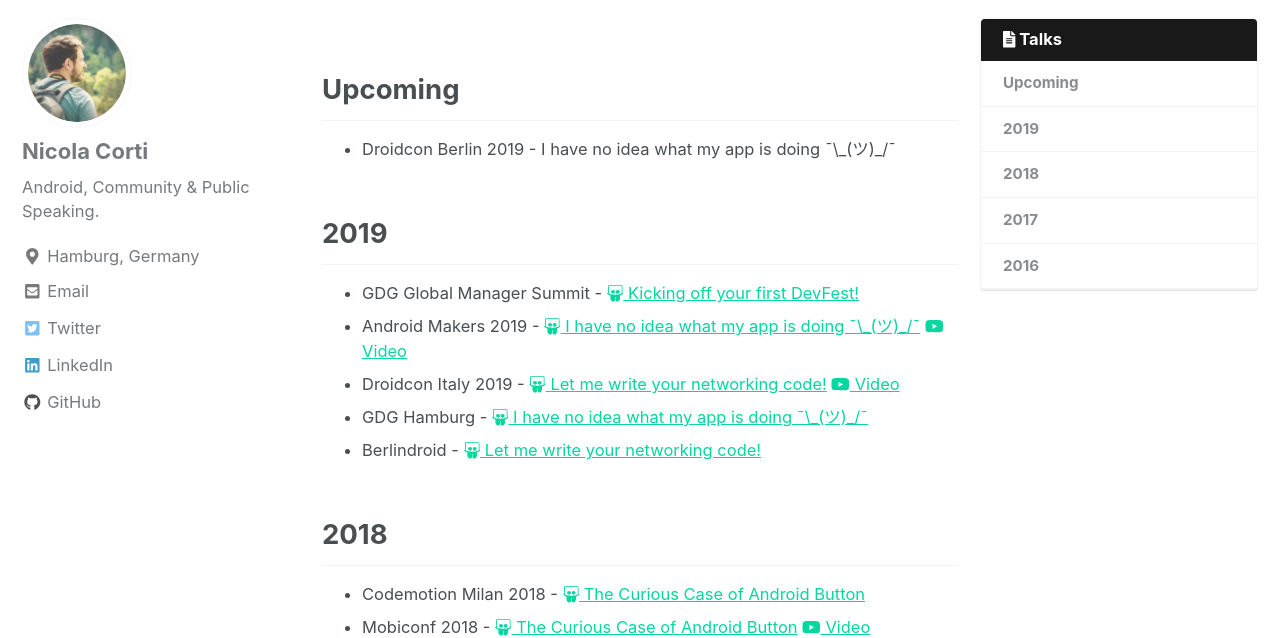
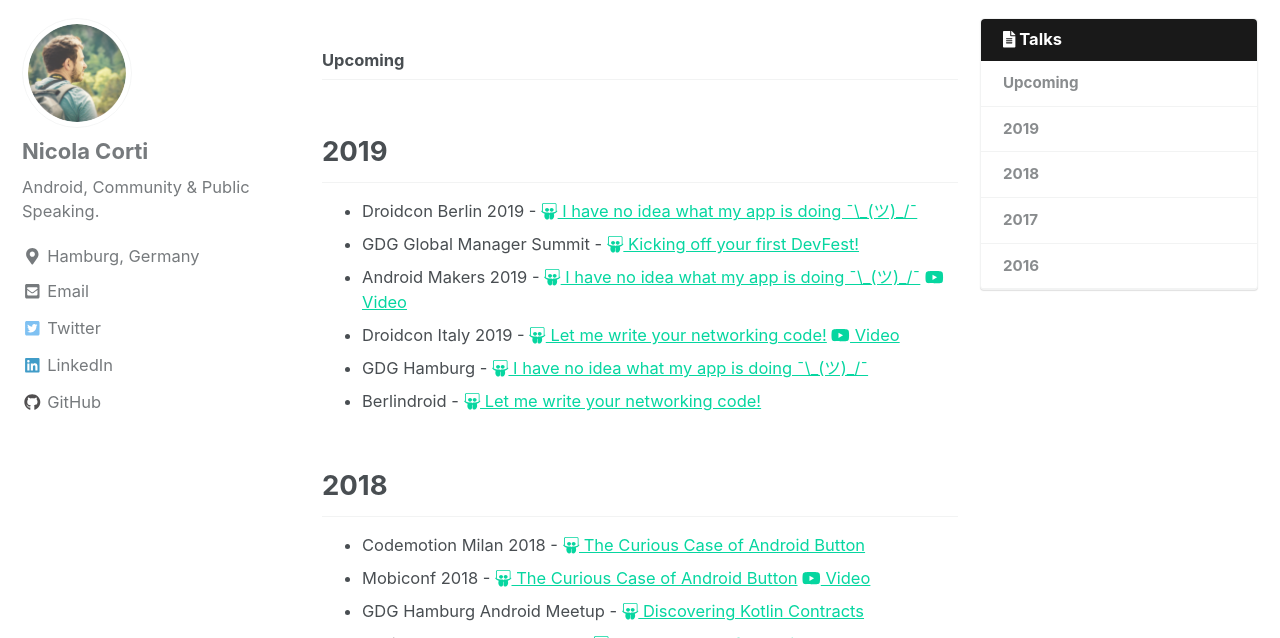
Before and after one commit to cortinico/cortinico.github.io, a Jekyll site: the page built from _pages/talks.md, in a window 1280 px wide and 900 px high, cut to the strip 262-900 px from the top of the window. Built offline with Jekyll 4.4.1, drawn with Linux system fonts in a browser that asks for light colours; nearby versions of some CDN libraries.

Commit message:
Adding Droidcon Berlin 2019 slides

```diff
--- a/_pages/talks.md
+++ b/_pages/talks.md
@@ -14,11 +14,11 @@
 ---
 
 ## Upcoming
-* Droidcon Berlin 2019 - I have no idea what my app is doing ¯\\\_(ツ)_/¯
 {: .talk-section }
 
 ## 2019
 
+* Droidcon Berlin 2019 - [<i class="fab fa-slideshare"></i> I have no idea what my app is doing ¯\\\_(ツ)_/¯](http://bit.ly/ihavenoideawhatmyappisdoing)
 * GDG Global Manager Summit - [<i class="fab fa-slideshare"></i> Kicking off your first DevFest!](http://bit.ly/howtodevfest)
 * Android Makers 2019 - [<i class="fab fa-slideshare"></i> I have no idea what my app is doing ¯\\\_(ツ)_/¯](http://bit.ly/ihavenoideawhatmyappisdoing) [<i class="fab fa-youtube"></i> Video](https://www.youtube.com/watch?v=GtZ-WZWoneQ)
 * Droidcon Italy 2019 - [<i class="fab fa-slideshare"></i> Let me write your networking code!](http://bit.ly/slides-codegen) [<i class="fab fa-youtube"></i> Video](https://www.youtube.com/watch?v=A8kL2QYp8wE)
```
